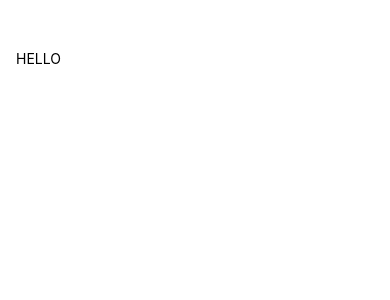
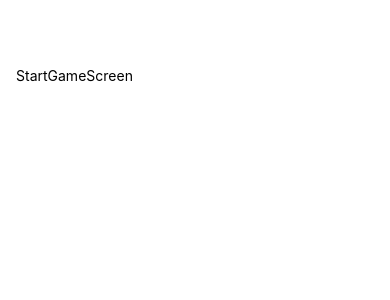
Before and after one commit to OveR1st/my-native-number-game, a React Native app: screen / in a window 390 px wide. Shown: the top 300 px of the page. Built offline with nearby package versions, Linux system fonts and the light colour scheme.

Commit message:
created screens components

```diff
--- a/src/app/index.tsx
+++ b/src/app/index.tsx
@@ -5,14 +5,14 @@ import { store } from './store'
 
 import { StatusBar } from 'expo-status-bar'
 
+import { StartGameScreen } from 'pages/StartGameScreen'
+
 export const App = () => {
   return (
     <Provider store={store}>
       <StatusBar style="dark" />
       <View style={styles.appContainer}>
-        <View>
-          <Text>HELLO</Text>
-        </View>
+        <StartGameScreen />
       </View>
     </Provider>
   )
--- /dev/null
+++ b/src/pages/GameOverScreen/index.ts
@@ -0,0 +1 @@
+export * from './ui'
--- /dev/null
+++ b/src/pages/GameOverScreen/ui.tsx
@@ -0,0 +1,5 @@
+import { View } from 'react-native'
+
+export const GameOverScreen = () => {
+  return <View>GameOverScreen</View>
+}
--- /dev/null
+++ b/src/pages/GameScreen/index.ts
@@ -0,0 +1 @@
+export * from './ui'
--- /dev/null
+++ b/src/pages/GameScreen/ui.tsx
@@ -0,0 +1,5 @@
+import { View } from 'react-native'
+
+export const GameScreen = () => {
+  return <View>GameScreen</View>
+}
--- /dev/null
+++ b/src/pages/StartGameScreen/index.ts
@@ -0,0 +1 @@
+export * from './ui'
--- /dev/null
+++ b/src/pages/StartGameScreen/ui.tsx
@@ -0,0 +1,10 @@
+import { Text, TextInput, View } from 'react-native'
+
+export const StartGameScreen = () => {
+  return (
+    <View>
+      <TextInput />
+      <Text>StartGameScreen</Text>
+    </View>
+  )
+}
```
